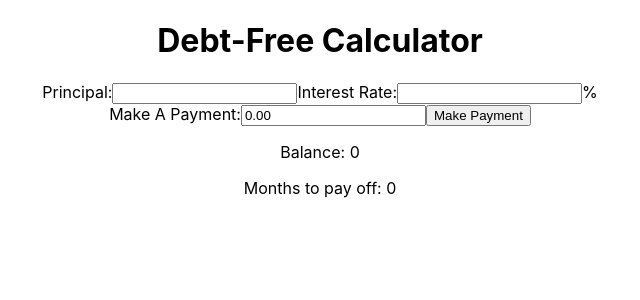
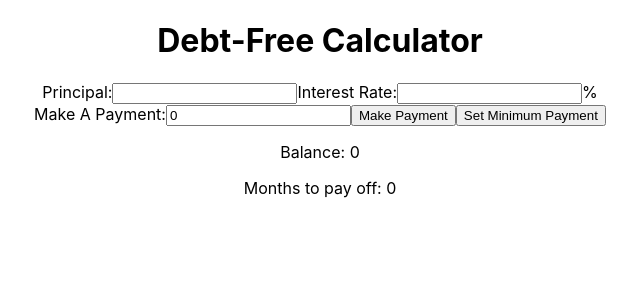
Before and after one commit to klope3/debt-free-calc, a React (Create React App) app: page / in a window 1280 px wide. Shown: the top 300 px of the page, without its empty margins (320-960 px from the left). Built offline with nearby package versions, Linux system fonts and the light colour scheme.

Commit message:
Replace forced field validation with validation message

```diff
--- a/src/CalcMain.jsx
+++ b/src/CalcMain.jsx
@@ -16,31 +16,46 @@ class CalcMain extends React.Component {
     changePrincipal = event => {
         let {principal, payments} = this.state;
         let valToSet = payments.length === 0 ? event.target.value : principal;
-        this.setState({ principal: valToSet }, () => this.validatePaymentField());
+        this.setState({ principal: valToSet });
     };
     changeInterestRate = event => {
-        this.setState({ interestRate: event.target.value }, () => this.validatePaymentField());
+        this.setState({ interestRate: event.target.value });
     };
-    changePaymentAmount = event => {
-        let valFromUser = event.target.value;
-        this.setState({paymentField: valFromUser}, () => this.validatePaymentField());
+    changePaymentAmount = event => this.setState({paymentField: event.target.value});
+    //validatePaymentField = () => {
+    //    let {principal, interestRate, paymentField} = this.state;
+    //    let valToSet = this.clampPaymentToMinimum(principal, interestRate, paymentField);
+    //    this.setState({ paymentField: valToSet });
+    //};
+    //clampPaymentToMinimum = (principal, interestRate, paymentAmount) => {
+    //    let minPayment = this.calcMinimumPayment(principal, interestRate);
+    //    let {principalPaid, interestPaid} = minPayment;
+    //    let minPaymentTotal = principalPaid * 1 + interestPaid * 1;
+    //    let clampedVal = paymentAmount >= minPaymentTotal ? paymentAmount : minPaymentTotal;
+    //    return clampedVal;
+    //};
+    //calcMinimumPayment = (principal, interestRate) => ({
+    //    interestPaid: (interestRate * 0.01 / 12) * principal,
+    //    principalPaid: principal > 100 ? principal * 0.01 : principal * 1,
+    //});
+    calcInterestPayment = () => (this.state.interestRate * 0.01 / 12) * this.state.principal;
+    calcMinPrincipalPayment = () => {
+        let {principal} = this.state;
+        let payment = principal > 100 ? principal * 0.01 : principal * 1;
+        return payment.toFixed(2) * 1;
     };
-    validatePaymentField = () => {
-        let {principal, interestRate, paymentField} = this.state;
-        let valToSet = this.clampPaymentToMinimum(principal, interestRate, paymentField);
-        this.setState({ paymentField: valToSet });
+    calcMinPaymentTotal = () => {
+        let interest = this.calcInterestPayment();
+        let principal = this.calcMinPrincipalPayment();
+        return (interest + principal).toFixed(2) * 1;
+    }
+    setMinPayment = () => {
+        //let {principal, interestRate} = this.state;
+        //let minPayment = this.calcMinimumPayment(principal, interestRate);
+        //let {interestPaid, principalPaid} = minPayment;
+        //let paymentRounded = (interestPaid + principalPaid).toFixed(2);
+        this.setState({paymentField: this.calcMinPaymentTotal()});
     };
-    clampPaymentToMinimum = (principal, interestRate, paymentAmount) => {
-        let minPayment = this.calcMinimumPayment(principal, interestRate);
-        let {principalPaid, interestPaid} = minPayment;
-        let minPaymentTotal = principalPaid * 1 + interestPaid * 1;
-        let clampedVal = paymentAmount >= minPaymentTotal ? paymentAmount : minPaymentTotal;
-        return clampedVal;
-    };
-    calcMinimumPayment = (principal, interestRate) => ({
-        interestPaid: (interestRate * 0.01 / 12) * principal,
-        principalPaid: principal > 100 ? principal * 0.01 : principal * 1,
-    });
     calcMonthsToRepayment = (principal) => {
         let curPrincipal = principal;
         let totalMonths = 0;
@@ -53,29 +68,36 @@ class CalcMain extends React.Component {
         }
         if (safety === 999) { return "(Principal too high)"; }
         return totalMonths;
-    }
+    };
+    isPaymentValid = () => {
+        //let {principal, interestRate} = this.state;
+        //let minPayment = this.calcMinimumPayment(principal, interestRate);
+        //let {interestPaid, principalPaid} = minPayment;
+        //let minPaymentTotal = (interestPaid + principalPaid).toFixed(2);
+        return (this.state.paymentField >= this.calcMinPaymentTotal());
+    };
     makePayment = () => {
+        if (!this.isPaymentValid()) { return; }
         const newPayment = {
             id: Date.now(),
             amount: this.state.paymentField,
         };
-        let {principal, interestRate} = this.state;
-        let interestPaid = (interestRate * 0.01 / 12) * principal;
-        let principalPayment = newPayment.amount - interestPaid;
+        let interestToPay = this.calcInterestPayment();
+        let principalPayment = newPayment.amount - interestToPay;
+        let prevPrincipal = this.state.principal;
         this.setState(state => ({
-            principal: principal - principalPayment,
+            principal: prevPrincipal - principalPayment,
             payments: [...state.payments, newPayment],
             paymentField: 0,
-        }), () => this.validatePaymentField());
+        }));
     };
 
     render() {
         let { principal, interestRate, paymentField } = this.state;
         const monthsToZero = this.calcMonthsToRepayment(principal, interestRate);
-        paymentField *= 1;
-        const paymentRounded = paymentField.toFixed(2);
         principal *= 1;
         const balanceRounded = principal > 0 ? principal.toFixed(2) : 0;
+        const paymentValidMsg = this.isPaymentValid() ? "" : `The minimum payment is ${this.calcMinPaymentTotal()}.`;
 
         return (
             <div>
@@ -87,9 +109,10 @@ class CalcMain extends React.Component {
                     <input onChange={this.changeInterestRate} type="number" id="interest-rate" /><span>%</span>
                 </form>
                 <label htmlFor="payment-field">Make A Payment:</label>
-                <input type="number" id="payment-field" value={paymentRounded} onChange={this.changePaymentAmount} />
+                <input type="number" id="payment-field" value={paymentField} onChange={this.changePaymentAmount} />
                 <button onClick={this.makePayment}>Make Payment</button>
-                <p></p>
+                <button onClick={this.setMinPayment}>Set Minimum Payment</button>
+                <p>{paymentValidMsg}</p>
                 <p>Balance: {balanceRounded}</p>
                 <p>Months to pay off: {monthsToZero}</p>
                 <CalcPayHistory payments={this.state.payments} />
--- a/src/CalcPayHistory.jsx
+++ b/src/CalcPayHistory.jsx
@@ -3,7 +3,10 @@ import React from "react";
 class CalcPayHistory extends React.Component {
     render() {
         const { payments } = this.props;
-        const listItems = payments.map(item => (<li key={item.id}>{item.amount.toFixed(2)}</li>));
+        const listItems = payments.map(item => {
+            let value = (item.amount * 1).toFixed(2)
+            return (<li key={item.id}>{value}</li>)
+        });
         return (
             <ul>
                 {listItems}
```
